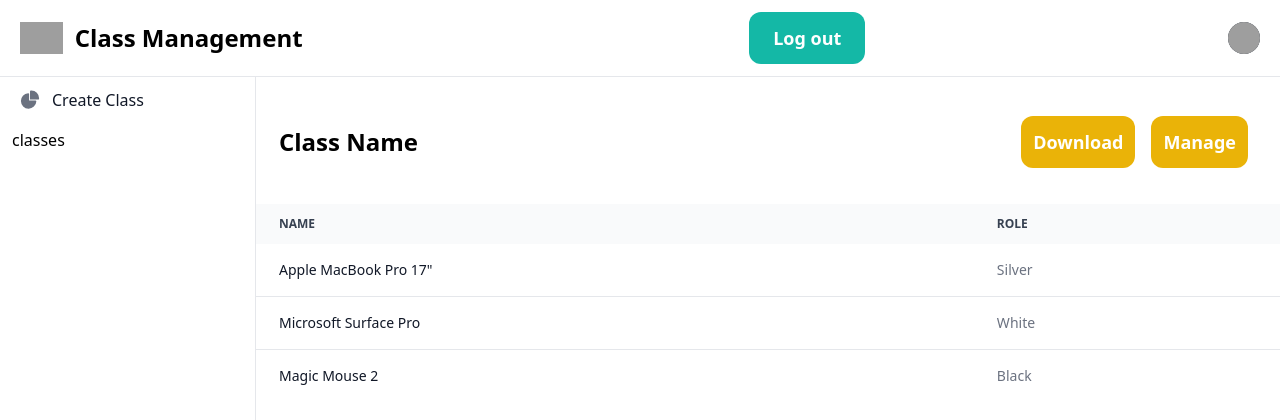
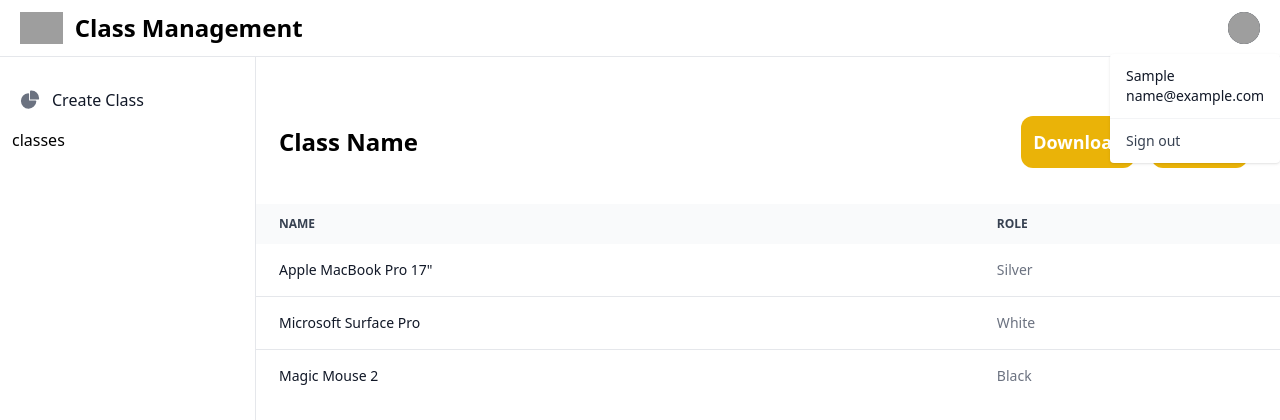
Before and after one commit to RenardiAdryan/classes_management, a Django app: page /home/ in a window 1280 px wide, after a click on "Open user menu". Shown: the top 420 px of the page. Run offline with Django 4.2, Linux system fonts and the light colour scheme; the visitor is signed in with stand-in values (Sample User, id 1); data comes from the database, SQL or seed files in the repository; data that the repository does not hold is empty; some libraries are stand-ins or nearby versions; grey boxes are pictures that could not be loaded.

Commit message:
Update Home

```diff
--- a/classmanagement/core/templates/base.html
+++ b/classmanagement/core/templates/base.html
@@ -12,12 +12,6 @@
             <div class="px-3 py-3 lg:px-5 lg:pl-3">
               <div class="flex items-center justify-between">
                 <div class="flex items-center justify-start rtl:justify-end">
-                  <button data-drawer-target="logo-sidebar" data-drawer-toggle="logo-sidebar" aria-controls="logo-sidebar" type="button" class="inline-flex items-center p-2 text-sm text-gray-500 rounded-lg sm:hidden hover:bg-gray-100 focus:outline-none focus:ring-2 focus:ring-gray-200 dark:text-gray-400 dark:hover:bg-gray-700 dark:focus:ring-gray-600">
-                      <span class="sr-only">Open sidebar</span>
-                      <svg class="w-6 h-6" aria-hidden="true" fill="currentColor" viewBox="0 0 20 20" xmlns="http://www.w3.org/2000/svg">
-                         <path clip-rule="evenodd" fill-rule="evenodd" d="M2 4.75A.75.75 0 012.75 4h14.5a.75.75 0 010 1.5H2.75A.75.75 0 012 4.75zm0 10.5a.75.75 0 01.75-.75h7.5a.75.75 0 010 1.5h-7.5a.75.75 0 01-.75-.75zM2 10a.75.75 0 01.75-.75h14.5a.75.75 0 010 1.5H2.75A.75.75 0 012 10z"></path>
-                      </svg>
-                   </button>
                   <a href="https://flowbite.com" class="flex ms-2 md:me-24">
                     <img src="https://flowbite.com/docs/images/logo.svg" class="h-8 me-3" alt="FlowBite Logo" />
                     <span class="self-center text-xl font-semibold sm:text-2xl whitespace-nowrap dark:text-white">Class Management</span>
@@ -25,11 +19,11 @@
                 </div>
 
                 {% if request.user.is_authenticated %}
-                <a href="{% url 'core:logout' %}" class="px-6 py-3 text-lg font-semibold bg-teal-500 text-white rounded-xl hover:bg-gray-700">Log out</a>
+
                     <div class="flex items-center">
                         <div class="flex items-center ms-3">
                         <div>
-                            <button type="button" class="flex text-sm bg-gray-800 rounded-full focus:ring-4 focus:ring-gray-300 dark:focus:ring-gray-600" aria-expanded="false" data-dropdown-toggle="dropdown-user">
+                            <button onclick="toggleDrawer('dropdown-user')" type="button" class="flex text-sm bg-gray-800 rounded-full focus:ring-4 focus:ring-gray-300 dark:focus:ring-gray-600" aria-expanded="false" data-dropdown-toggle="dropdown-user">
                             <span class="sr-only">Open user menu</span>
                             <img class="w-8 h-8 rounded-full" src="https://flowbite.com/docs/images/people/profile-picture-5.jpg" alt="user photo">
                             </button>
@@ -37,15 +31,15 @@
                         <div class="z-50 hidden my-4 text-base list-none bg-white divide-y divide-gray-100 rounded shadow dark:bg-gray-700 dark:divide-gray-600" id="dropdown-user">
                             <div class="px-4 py-3" role="none">
                             <p class="text-sm text-gray-900 dark:text-white" role="none">
-                                Neil Sims
+                                {{request.user.first_name}}
                             </p>
                             <p class="text-sm font-medium text-gray-900 truncate dark:text-gray-300" role="none">
-                                neil.sims@flowbite.com
+                                {{request.user.email}}
                             </p>
                             </div>
                             <ul class="py-1" role="none">
                             <li>
-                                <a href="#" class="block px-4 py-2 text-sm text-gray-700 hover:bg-gray-100 dark:text-gray-300 dark:hover:bg-gray-600 dark:hover:text-white" role="menuitem">Sign out</a>
+                                <a href="{% url 'core:logout' %}" class="block px-4 py-2 text-sm text-gray-700 hover:bg-gray-100 dark:text-gray-300 dark:hover:bg-gray-600 dark:hover:text-white" role="menuitem">Sign out</a>
                             </li>
                             </ul>
                         </div>
--- a/classmanagement/core/templates/core/home.html
+++ b/classmanagement/core/templates/core/home.html
@@ -11,7 +11,7 @@
        <ul class="space-y-2 font-medium">
 
          <li>
-            <a onclick="toggleDrawer('drawer-right-example')" class="flex cursor-pointer items-center p-2 text-gray-900 rounded-lg dark:text-white hover:bg-gray-100 dark:hover:bg-gray-700 group">
+            <a onclick="toggleDrawer('create-class-drawer')" class="flex cursor-pointer items-center p-2 text-gray-900 rounded-lg dark:text-white hover:bg-gray-100 dark:hover:bg-gray-700 group">
                <svg class="w-5 h-5 text-gray-500 transition duration-75 dark:text-gray-400 group-hover:text-gray-900 dark:group-hover:text-white" aria-hidden="true" xmlns="http://www.w3.org/2000/svg" fill="currentColor" viewBox="0 0 22 21">
                   <path d="M16.975 11H10V4.025a1 1 0 0 0-1.066-.998 8.5 8.5 0 1 0 9.039 9.039.999.999 0 0 0-1-1.066h.002Z"/>
                   <path d="M12.5 0c-.157 0-.311.01-.565.027A1 1 0 0 0 11 1.02V10h8.975a1 1 0 0 0 1-.935c.013-.188.028-.374.028-.565A8.51 8.51 0 0 0 12.5 0Z"/>
@@ -22,7 +22,6 @@
 
          <div class="divide-y divide-dashed">
             <div>classes</div>
-
           </div>
 
          {% comment %} Class List {% endcomment %}
@@ -116,12 +115,12 @@
 
 
  <!-- drawer component -->
- <div id="drawer-right-example" class="fixed top-20 right-0 z-40 h-screen p-4 overflow-y-auto transition-transform translate-x-full bg-white w-80 dark:bg-gray-800" tabindex="-1" aria-labelledby="drawer-right-label">
+ <div id="create-class-drawer" class="fixed top-20 right-0 z-40 h-screen p-4 overflow-y-auto transition-transform translate-x-full bg-white w-80 dark:bg-gray-800" tabindex="-1" aria-labelledby="drawer-right-label">
    <h5 id="drawer-right-label" class="inline-flex items-center mb-4 text-base font-semibold text-gray-500 dark:text-gray-400">
       Create Class
    </h5>
 
-   <button type="button" onclick="toggleDrawer('drawer-right-example')" class="text-gray-400 bg-transparent hover:bg-gray-200 hover:text-gray-900 rounded-lg text-sm w-8 h-8 absolute top-2.5 end-2.5 inline-flex items-center justify-center dark:hover:bg-gray-600 dark:hover:text-white" >
+   <button type="button" onclick="toggleDrawer('create-class-drawer')" class="text-gray-400 bg-transparent hover:bg-gray-200 hover:text-gray-900 rounded-lg text-sm w-8 h-8 absolute top-2.5 end-2.5 inline-flex items-center justify-center dark:hover:bg-gray-600 dark:hover:text-white" >
        <svg class="w-3 h-3" aria-hidden="true" xmlns="http://www.w3.org/2000/svg" fill="none" viewBox="0 0 14 14">
           <path stroke="currentColor" stroke-linecap="round" stroke-linejoin="round" stroke-width="2" d="m1 1 6 6m0 0 6 6M7 7l6-6M7 7l-6 6"/>
        </svg>
@@ -151,11 +150,4 @@
  </div>
 
 
- <script>
-    function toggleDrawer(drawerId) {
-        const drawer = document.getElementById(drawerId);
-        drawer.classList.toggle('translate-x-full');
-    }
-</script>
-
  {% endblock %}
--- a/classmanagement/core/templates/head.html
+++ b/classmanagement/core/templates/head.html
@@ -2,5 +2,15 @@
 <head>
     <meta charset="utf-8">
     <meta name="viewport" content="width=device-width, initial-scale=1.0">
+
+    <link rel="stylesheet" href="https://unpkg.com/flowbite@1.5.1/dist/flowbite.min.css" />
+
     <script src="https://cdn.tailwindcss.com"></script>
+    <script>
+        function toggleDrawer(drawerId) {
+            const drawer = document.getElementById(drawerId);
+            drawer.classList.toggle('translate-x-full');
+        }
+    </script>
+    <script src="https://unpkg.com/flowbite@1.5.1/dist/flowbite.js"></script>
 </head>
--- a/classmanagement/core/templates/landing.html
+++ b/classmanagement/core/templates/landing.html
@@ -6,6 +6,7 @@
 
 {% block content %}
 
-<h1>LANDING PAGE</h1>
-
+{% comment %} <h1>LANDING PAGE</h1> {% endcomment %}
+<div class="min-h-screen bg-center bg-cover object-fill object-center overflow-hidden bg-no-repeat" style="background-image:url('http://source.unsplash.com/1024x720?Lecture')">
+</div>
 {% endblock %}
```
